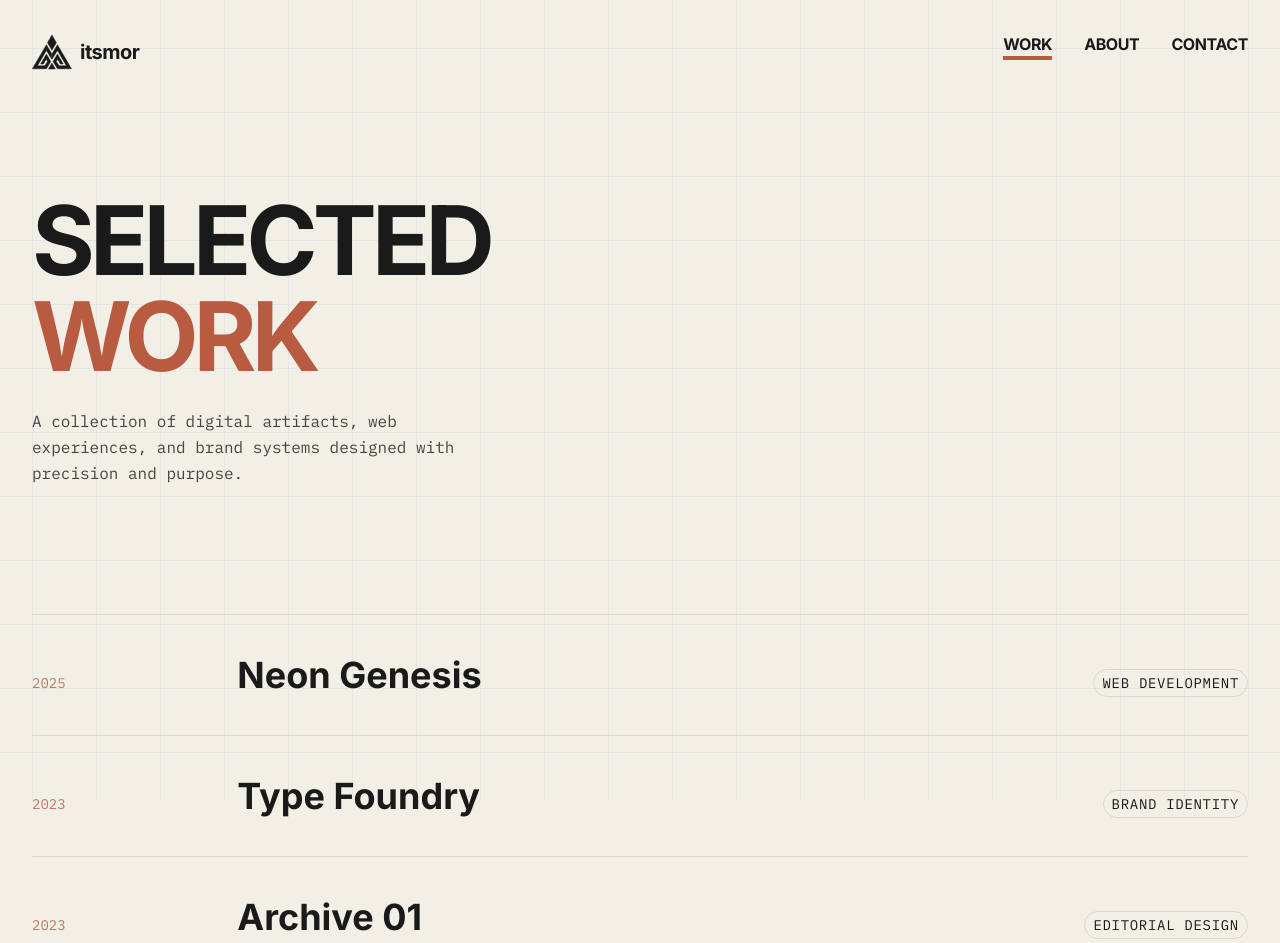
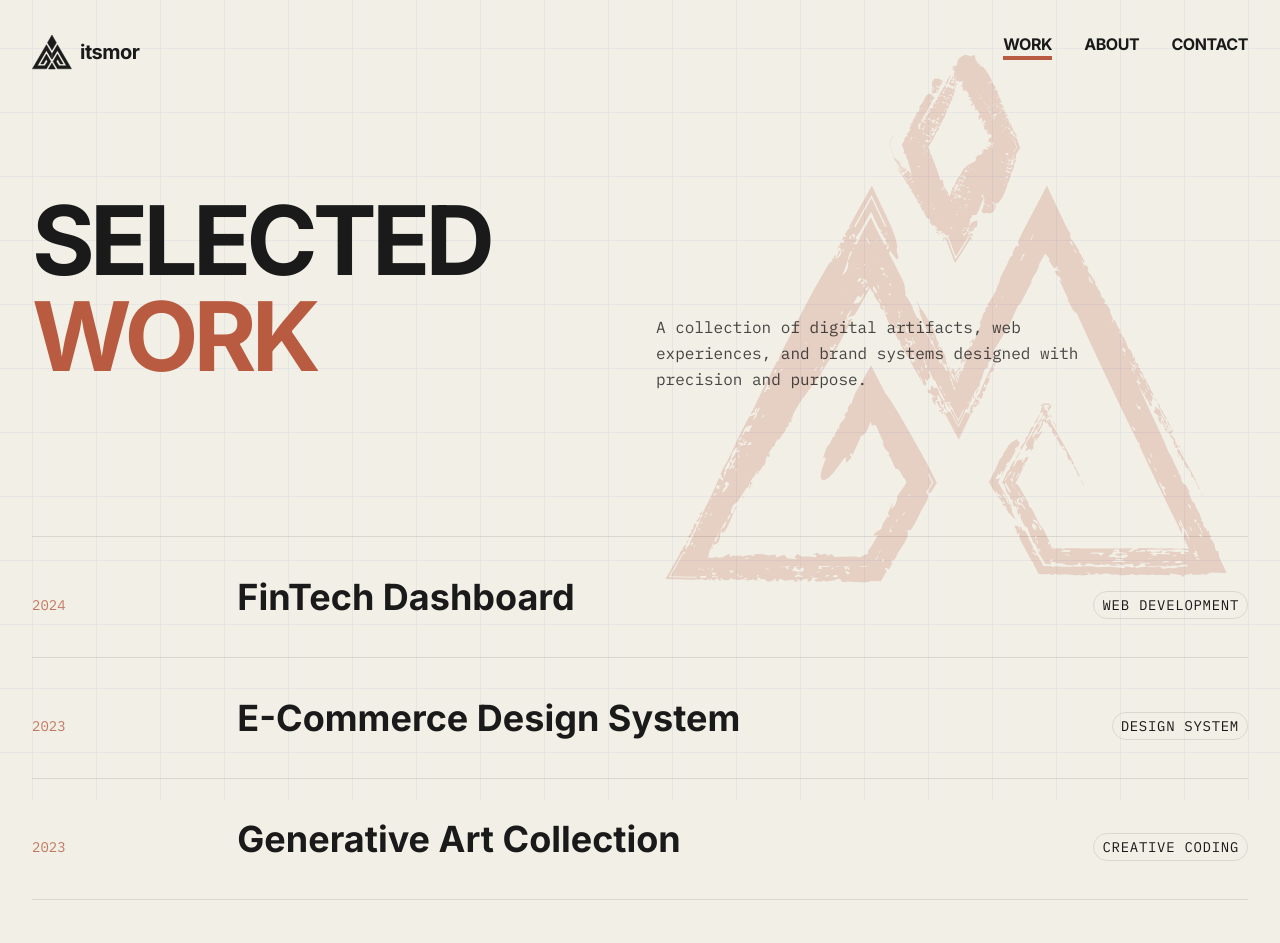
Before and after one commit to Gavriel-M/itsmor, a Next.js app: page /work in a window 1280 px wide. Shown: the top 943 px of the page. Built offline with nearby package versions, Linux system fonts and the light colour scheme.

Commit message:
Work animated logo
Signed-off-by: gavriel-m <MGavrielG@Gmail.com>

```diff
--- a/src/app/work/page.tsx
+++ b/src/app/work/page.tsx
@@ -1,56 +1,88 @@
 "use client";
 
+import { motion } from "framer-motion";
 import ProjectCard from "@/components/work/ProjectCard";
+import AnimatedLogoFrame from "@/components/ui/AnimatedLogoFrame";
 
 const projects = [
+  {
+    title: "FinTech Dashboard",
+    category: "Web Development",
+    year: "2024",
+    href: "/work/fintech-dashboard",
+    description: "Real-time financial data visualization.",
+  },
+  {
+    title: "E-Commerce Design System",
+    category: "Design System",
+    year: "2023",
+    href: "/work/ecommerce-ds",
+    description: "Composable UI library for retail.",
+  },
+  {
+    title: "Generative Art Collection",
+    category: "Creative Coding",
+    year: "2023",
+    href: "/work/generative-art",
+    description: "Interactive 3D experiments.",
+  },
   {
     title: "Neon Genesis",
     category: "Web Development",
     year: "2025",
     href: "/work/neon-genesis",
+    description: "Next-gen web framework prototype.",
   },
   {
     title: "Type Foundry",
     category: "Brand Identity",
     year: "2023",
     href: "/work/type-foundry",
-  },
-  {
-    title: "Archive 01",
-    category: "Editorial Design",
-    year: "2023",
-    href: "/work/archive-01",
-  },
-  {
-    title: "Mono System",
-    category: "UI/UX Design",
-    year: "2022",
-    href: "/work/mono-system",
-  },
-  {
-    title: "Flux Engine",
-    category: "Creative Coding",
-    year: "2022",
-    href: "/work/flux-engine",
+    description: "Typography showcase and sales platform.",
   },
 ];
 
 export default function WorkPage() {
   return (
-    <section className="min-h-screen w-full pt-32 md:pt-48 px-4 md:px-8 pb-20">
+    <section className="min-h-screen w-full pt-32 md:pt-48 px-4 md:px-8 pb-20 overflow-hidden">
       <div className="max-w-screen-xl mx-auto">
-        <header className="mb-20 md:mb-32">
-          <h1 className="font-sans font-bold text-6xl md:text-8xl mb-6 tracking-tighter text-text">
+        <header className="mb-20 md:mb-32 grid grid-cols-1 md:grid-cols-2 gap-8 items-end relative">
+          <div className="relative z-10">
+            <motion.h1
+              initial={{ opacity: 0, y: 20 }}
+              animate={{ opacity: 1, y: 0 }}
+              transition={{ duration: 0.6, ease: "easeOut" }}
+              className="font-sans font-bold text-6xl md:text-8xl mb-6 tracking-tighter text-text"
+            >
               SELECTED <br className="hidden md:block" />
               <span className="text-terracotta">WORK</span>
-          </h1>
+            </motion.h1>
+          </div>
+
+          {/*
+            Logo Container
+            - Positioned absolute relative to the header grid
+            - z-0 to sit behind text (z-10) but be interactive
+            - opacity-5 for subtle look
+          */}
+          <div className="absolute top-1/2 -right-1/4 -translate-x-1/2 -translate-y-1/2 w-[60vw] max-w-[600px] aspect-square z-0 opacity-20 pointer-events-auto">
+            <AnimatedLogoFrame className="w-full h-full" />
+          </div>
+
+          <motion.div
+            initial={{ opacity: 0, y: 20 }}
+            animate={{ opacity: 1, y: 0 }}
+            transition={{ duration: 0.6, ease: "easeOut", delay: 0.2 }}
+            className="pb-4 relative z-10"
+          >
             <p className="font-mono text-sm md:text-base max-w-md leading-relaxed opacity-80">
               A collection of digital artifacts, web experiences, and brand
               systems designed with precision and purpose.
             </p>
+          </motion.div>
         </header>
 
-        <div className="flex flex-col">
+        <div className="flex flex-col relative z-10">
           {projects.map((project, index) => (
             <ProjectCard key={project.title} {...project} index={index} />
           ))}
--- /dev/null
+++ b/src/components/ui/AnimatedLogoFrame.tsx
@@ -0,0 +1,112 @@
+"use client";
+
+import { useState, useEffect } from "react";
+import { motion } from "framer-motion";
+
+const GLITCH_FRAMES = [
+  "/itsmor-logo.svg",
+  "/itsmor-logo-hardboiled.svg",
+  "/itsmor-logo-epic.svg",
+  "/itsmor-logo-new-wave.svg",
+  "/itsmor-logo-noir.svg",
+  "/itsmor-logo-verite.svg",
+  "/itsmor-logo-vaporwave.svg",
+];
+
+interface AnimatedLogoFrameProps {
+  className?: string;
+}
+
+export default function AnimatedLogoFrame({
+  className = "",
+}: AnimatedLogoFrameProps) {
+  const [currentFrameIndex, setCurrentFrameIndex] = useState(0);
+  const [isHovering, setIsHovering] = useState(false);
+  const [isInitialMount, setIsInitialMount] = useState(true);
+
+  useEffect(() => {
+    let timeoutId: NodeJS.Timeout;
+    const startTime = Date.now();
+
+    const tick = () => {
+      let delay = 2500; // Default slow static cycle
+
+      if (isHovering) {
+        // Calculate phase in a 2.5s cycle
+        const elapsed = Date.now() - startTime;
+        const cycleDuration = 2500;
+        const phase = elapsed % cycleDuration;
+
+        if (phase < 1000) {
+          // Burst phase (1s): Fast, erratic
+          // Vary between 40ms and 100ms for extra "glitch" feel
+          delay = 40 + Math.random() * 60;
+        } else {
+          // Cooldown phase (1.5s): Slower
+          delay = 300 + Math.random() * 200;
+        }
+      } else delay = 2500;
+
+      timeoutId = setTimeout(() => {
+        setCurrentFrameIndex((prev) => {
+          if (isHovering) {
+            // Random glitchy jump
+            let next = Math.floor(Math.random() * GLITCH_FRAMES.length);
+            // Ensure visual change
+            while (next === prev && GLITCH_FRAMES.length > 1) {
+              next = Math.floor(Math.random() * GLITCH_FRAMES.length);
+            }
+            return next;
+          } else {
+            // Sequential slow cycle
+            return (prev + 1) % GLITCH_FRAMES.length;
+          }
+        });
+
+        // After first transition, no longer initial mount
+        if (isInitialMount) {
+          setIsInitialMount(false);
+        }
+
+        tick(); // Recurse
+      }, delay);
+    };
+
+    tick();
+
+    return () => clearTimeout(timeoutId);
+    // eslint-disable-next-line react-hooks/exhaustive-deps
+  }, [isHovering]);
+
+  return (
+    <div
+      className={`relative inline-block select-none ${className}`}
+      onMouseEnter={() => setIsHovering(true)}
+      onMouseLeave={() => setIsHovering(false)}
+    >
+      {isInitialMount ? (
+        // Animated initial mount
+        <motion.img
+          src={GLITCH_FRAMES[currentFrameIndex]}
+          alt="itsmor Logo"
+          className="w-full h-full object-contain"
+          initial={{ opacity: 0 }}
+          animate={{ opacity: 1 }}
+          transition={{
+            duration: 0.6,
+            ease: "easeOut",
+          }}
+        />
+      ) : (
+        // Instant glitchy swaps after initial mount
+        // Using regular img for instant rendering without Next.js Image optimization delays
+        // eslint-disable-next-line @next/next/no-img-element
+        <img
+          src={GLITCH_FRAMES[currentFrameIndex]}
+          alt="itsmor Logo"
+          className="w-full h-full object-contain"
+        />
+      )}
+    </div>
+  );
+}
```
Lines whose indentation alone changed are shown as unchanged.
